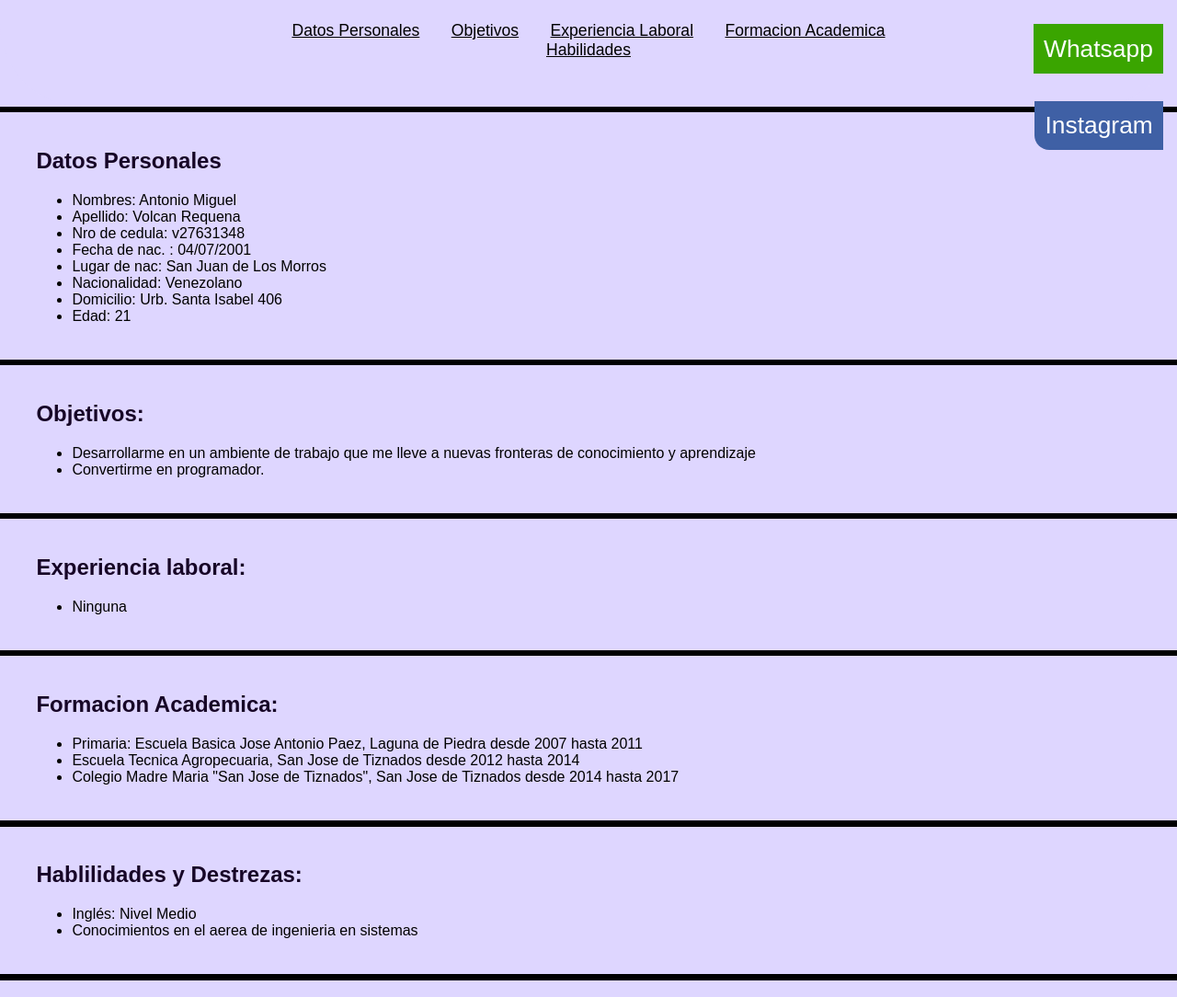
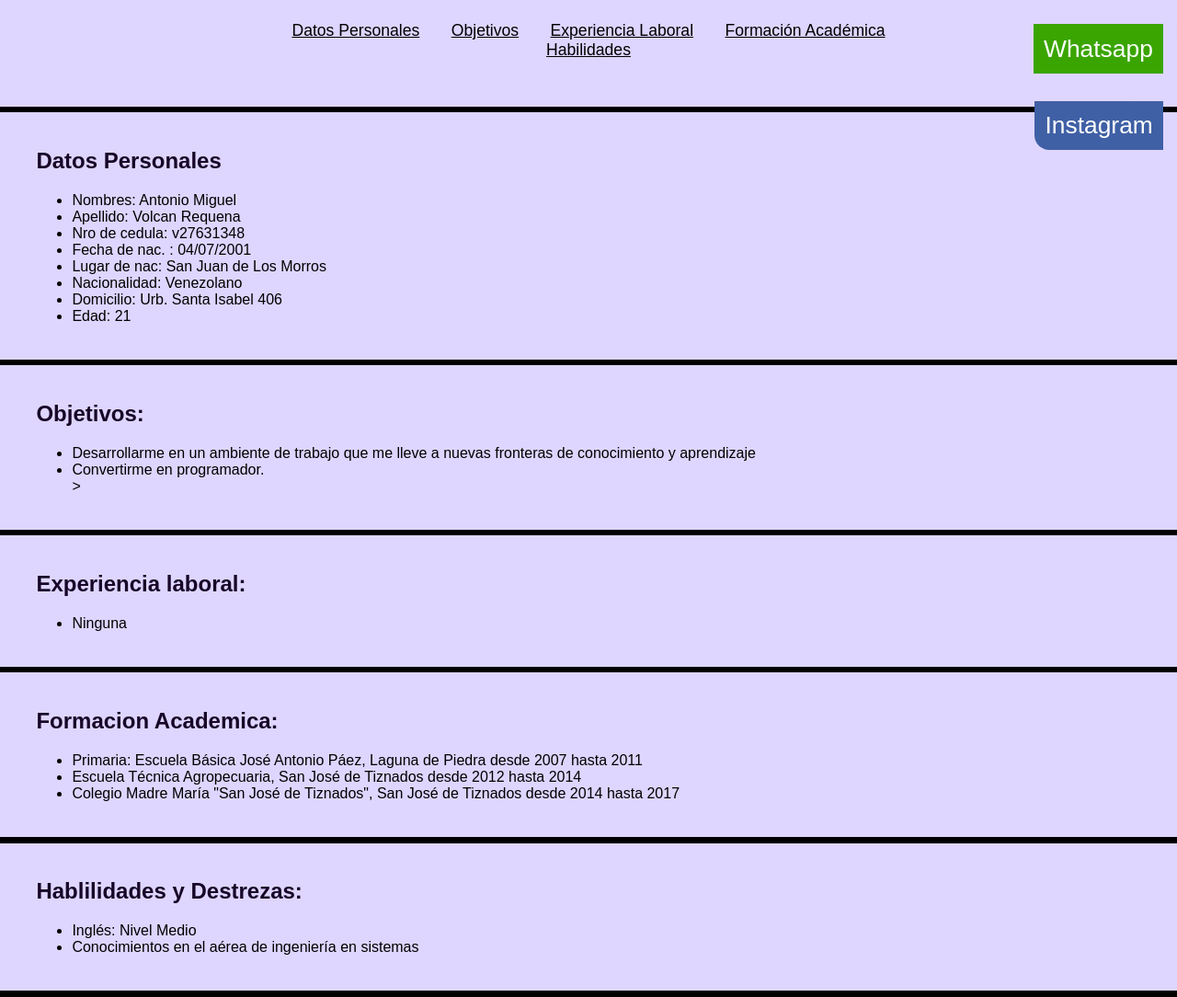
Before and after one commit to Smilee21/Curriculum-Vitae-Antonio-Volcan, a website: page public/index.html in a window 1280 px wide. Shown: the part 352-1436 px from the top of the page at 92% size. Drawn offline with Linux system fonts and the light colour scheme.

Commit message:
se hicieron unas correcciones ortograficas

```diff
--- a/public/index.html
+++ b/public/index.html
@@ -22,7 +22,7 @@
             <a href="#datosP">Datos Personales</a>
             <a href="#objetivos">Objetivos</a>
             <a href="#labor">Experiencia Laboral</a>
-            <a href="#formacion">Formacion Academica</a>
+            <a href="#formacion">Formación Académica</a>
             <a href="#habilidades">Habilidades</a>
          </nav>
 
@@ -54,8 +54,8 @@
                 <h2>  Objetivos: </h2>
             </div>
             <ul>
-                <li> Desarrollarme en un ambiente de trabajo que me lleve a nuevas fronteras de conocimiento y aprendizaje
-                    <li> Convertirme en programador.
+                <li> Desarrollarme en un ambiente de trabajo que me lleve a nuevas fronteras de conocimiento y aprendizaje</li>
+                    <li> Convertirme en programador.</li>>
                     </ul>
         </section>
         <hr>
@@ -73,9 +73,9 @@
                 <h2>  Formacion Academica: </h2>
             </div>
             <ul>
-                <li> Primaria: Escuela Basica Jose Antonio Paez, Laguna de Piedra desde 2007 hasta 2011</li>
-                <li> Escuela Tecnica Agropecuaria, San Jose de Tiznados desde 2012 hasta 2014 </li>
-                <li> Colegio Madre Maria "San Jose de Tiznados", San Jose de Tiznados desde 2014 hasta 2017 </li>
+                <li> Primaria: Escuela Básica José Antonio Páez, Laguna de Piedra desde 2007 hasta 2011</li>
+                <li> Escuela Técnica Agropecuaria, San José de Tiznados desde 2012 hasta 2014 </li>
+                <li> Colegio Madre María "San José de Tiznados", San José de Tiznados desde 2014 hasta 2017 </li>
             </ul>
         </section>
         <hr>
@@ -86,7 +86,7 @@
                 </div>
                 <ul>
                     <li>	Inglés: Nivel Medio  </li>
-                    <li> Conocimientos en el aerea de ingenieria en sistemas </li>
+                    <li> Conocimientos en el aérea de ingeniería en sistemas </li>
                 </ul>
         </section>
        <hr>
```
